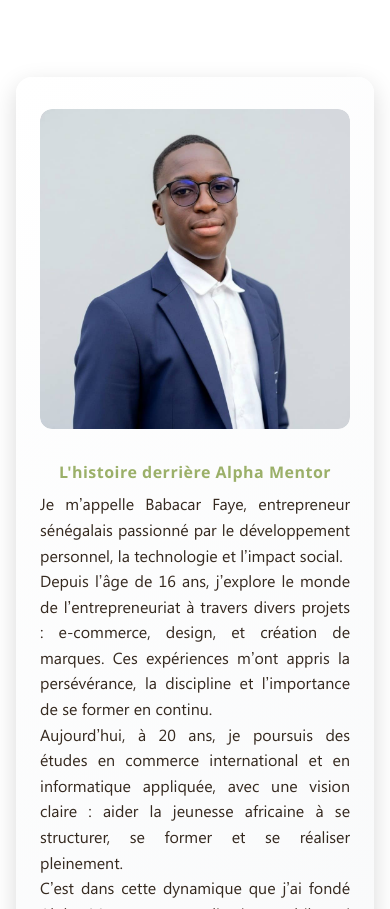
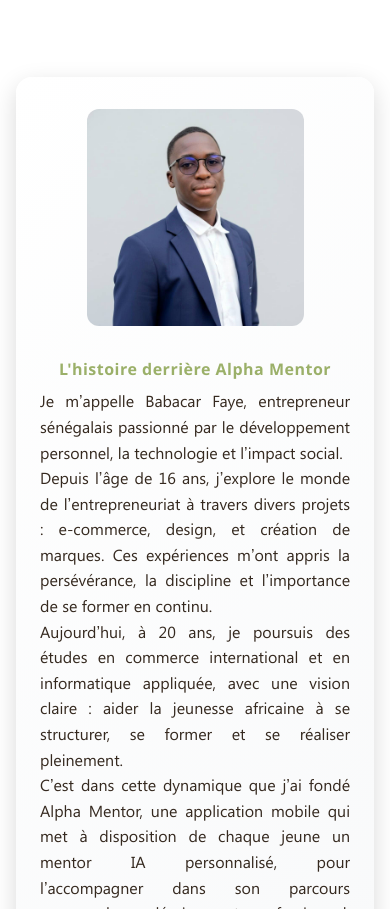
Before and after one commit to Teranga-AI-Project/alpha-mentor-website, a plain HTML site: page index.html in a window 390 px wide. Shown: the part 4973-5882 px from the top of the page. Drawn offline with nearby package versions, Linux system fonts and the light colour scheme.

Commit message:
ajustement de l'image

```diff
--- a/css/style.css
+++ b/css/style.css
@@ -569,15 +569,15 @@ a {
     display: flex;
     justify-content: center;
     align-items: center;
-    height: 520px;
+    height: auto;
     overflow: hidden;
-    border-radius: 12px;
 }
 
 .presentation-image img {
-    width: 100%;
-    height: 100%;
+    width: 80%;
+    height: auto;
     object-fit: cover;
+    border-radius: 12px;
     object-position: center;
 }
 
@@ -1134,8 +1134,16 @@ a {
 
     .presentation-image {
         order: 1;
-        max-width: 100%;
         height: auto;
+    }
+
+    .presentation-image img {
+        width: 100%;
+        max-width: 400px;
+        height: auto;
+        object-fit: cover;
+        object-position: center;
+        border-radius: 12px;
     }
 
     .presentation-description {
@@ -1335,14 +1343,14 @@ a {
 
     .presentation-image {
         order: 1;
-        height: 320px;
+        height: auto;
         border-radius: 12px;
         overflow: hidden;
     }
 
     .presentation-image img {
-        width: 100%;
-        height: 100%;
+        width: 70%;
+        height: auto;
         object-fit: cover;
         object-position: center;
         border-radius: 12px;
```
